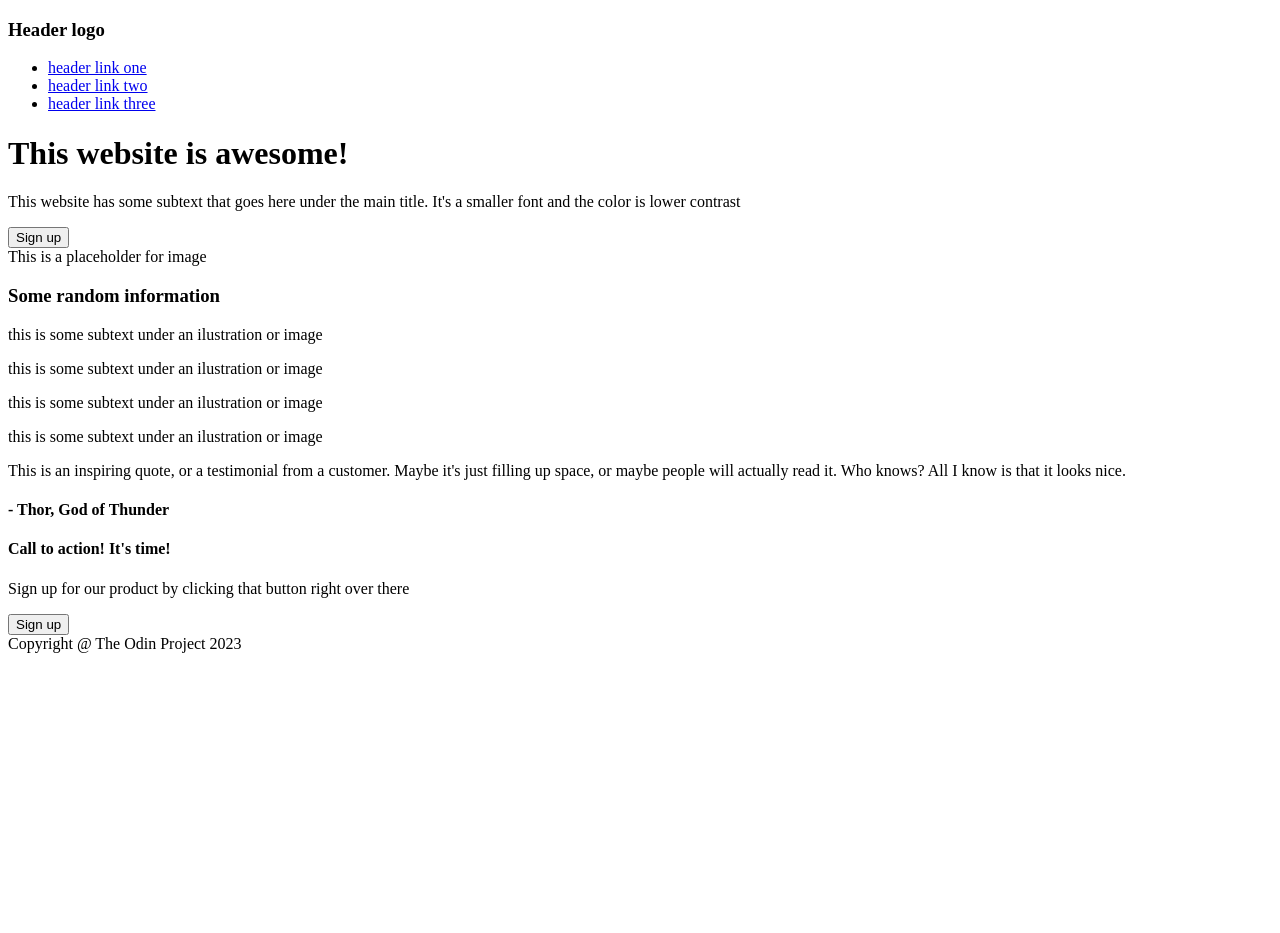
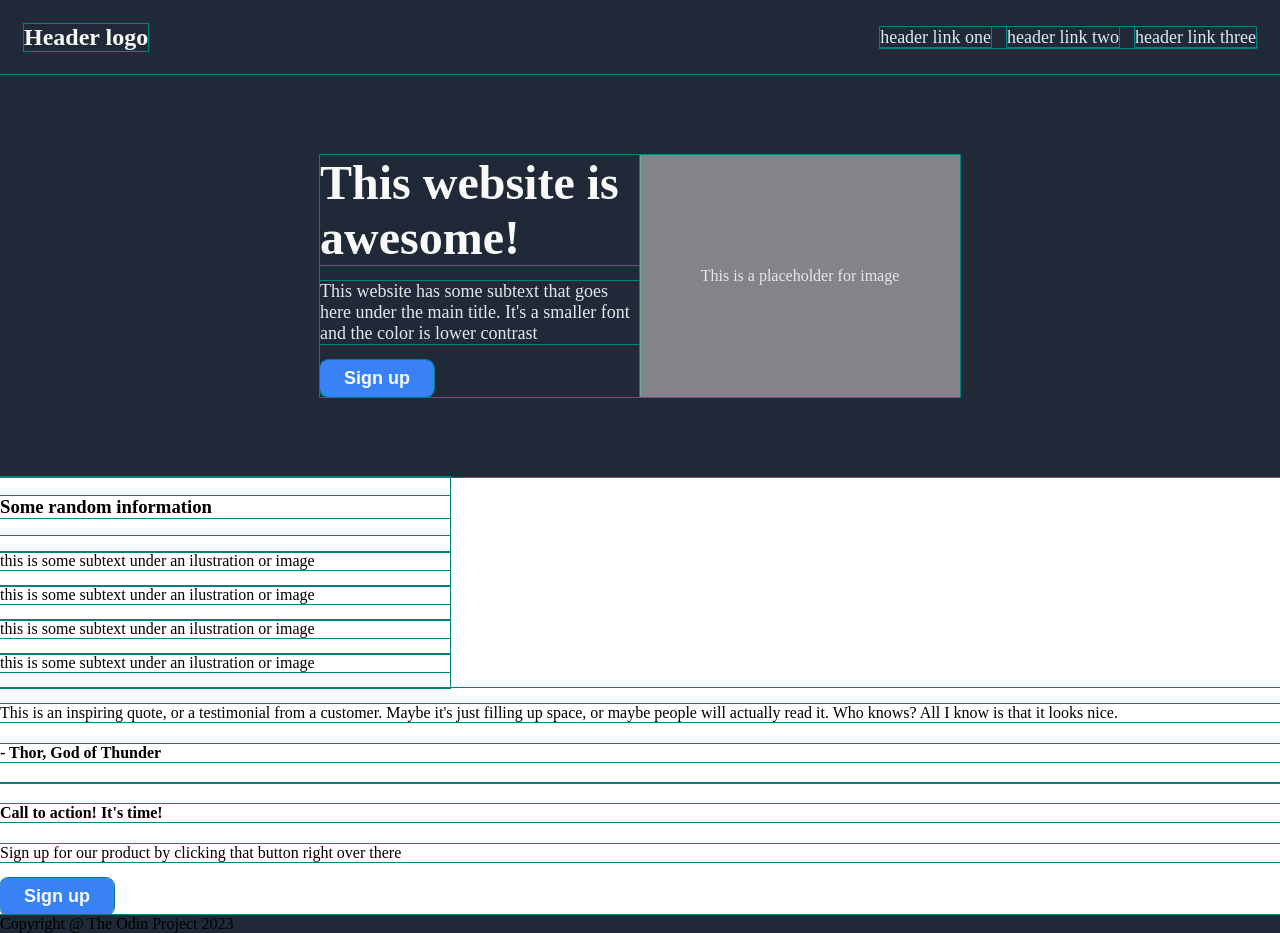
Before and after one commit to pitagorinpoucak/landing-page, a plain HTML site: page index.html in a window 1280 px wide. Before the commit the page ends 800 px from the top, so only its background shows below. Drawn offline with Linux system fonts and the light colour scheme.

Commit message:
CSS
- Add css
- Finish header and hero-main

```diff
--- a/index.html
+++ b/index.html
@@ -18,8 +18,9 @@
     </div>
     <div class="hero-main">
       <div class="main">
-        <div class="title"></div>
-        <h1>This website is awesome!</h1>
+        <div class="title">
+          <h1>This website is awesome!</h1>
+        </div>
         <p class="text">
           This website has some subtext that goes here under the main title.
           It's a smaller font and the color is lower contrast
--- a/style.css
+++ b/style.css
@@ -0,0 +1,88 @@
+body {
+  box-sizing: border-box;
+  display: flex;
+  flex-direction: column;
+  margin: 0;
+}
+
+.header,
+.hero-main,
+.footer {
+  background-color: #1f2937;
+}
+
+.header {
+  display: flex;
+  justify-content: space-between;
+  align-items: center;
+  padding: 0 1.5rem;
+}
+
+.logo {
+  color: #f9faf8;
+  font-size: 24px;
+}
+
+.navigation {
+  list-style-type: none;
+  display: flex;
+  justify-content: center;
+  gap: 1rem;
+  padding: 0;
+  margin: 0;
+}
+
+.link a {
+  text-decoration: none;
+  color: #e5e7eb;
+  font-size: 18px;
+}
+
+.hero-main {
+  display: flex;
+  justify-content: space-evenly;
+  padding: 5rem 25%;
+}
+.image-placeholder {
+  width: 50%;
+  flex-shrink: 0;
+  display: flex;
+  justify-content: center;
+  align-items: center;
+  color: #e5e7eb;
+  background-color: rgba(198, 194, 194, 0.6);
+}
+
+.hero-information {
+  display: flex;
+  flex-direction: column;
+  width: 450px;
+  justify-content: space-around;
+}
+
+.title > h1 {
+  color: #f9faf8;
+  font-size: 48px;
+  font-weight: 900;
+  margin: 0;
+}
+
+.text {
+  margin: 1rem 0;
+  color: #e5e7eb;
+  font-size: 18px;
+}
+
+.signup {
+  background-color: #3882f6;
+  border: none;
+  color: #f9faf8;
+  padding: 0.5rem 1.5rem;
+  font-size: 18px;
+  font-weight: 600;
+  border-radius: 0.5rem;
+}
+
+* {
+  outline: 1px solid teal;
+}
```
